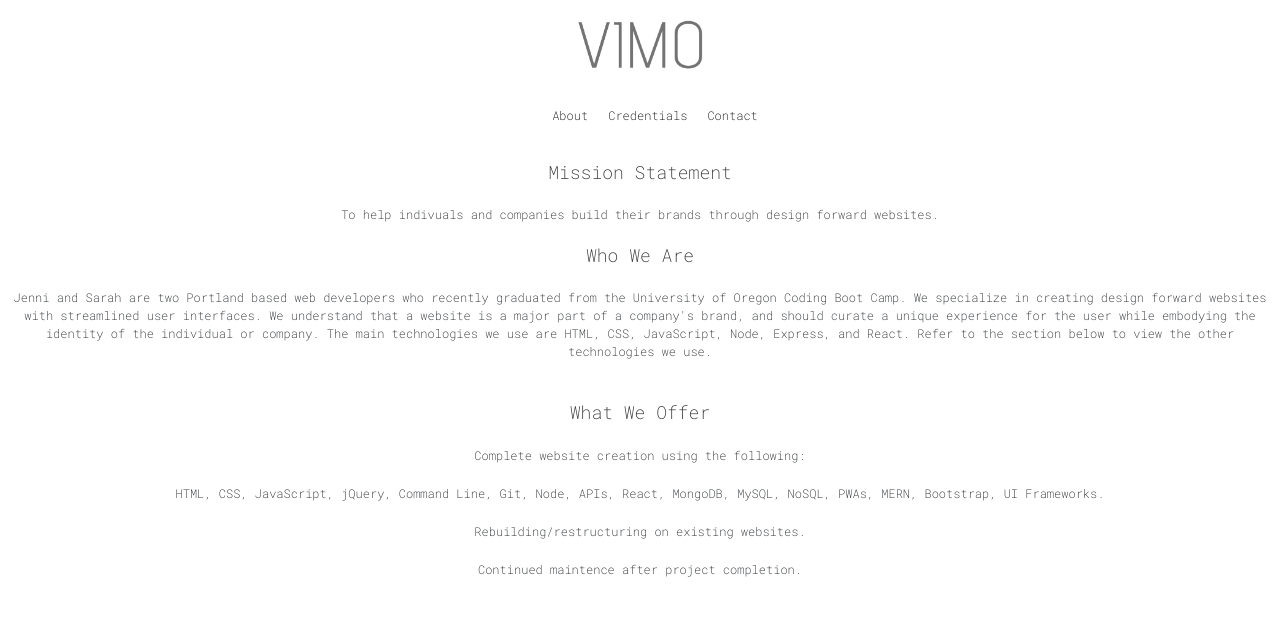
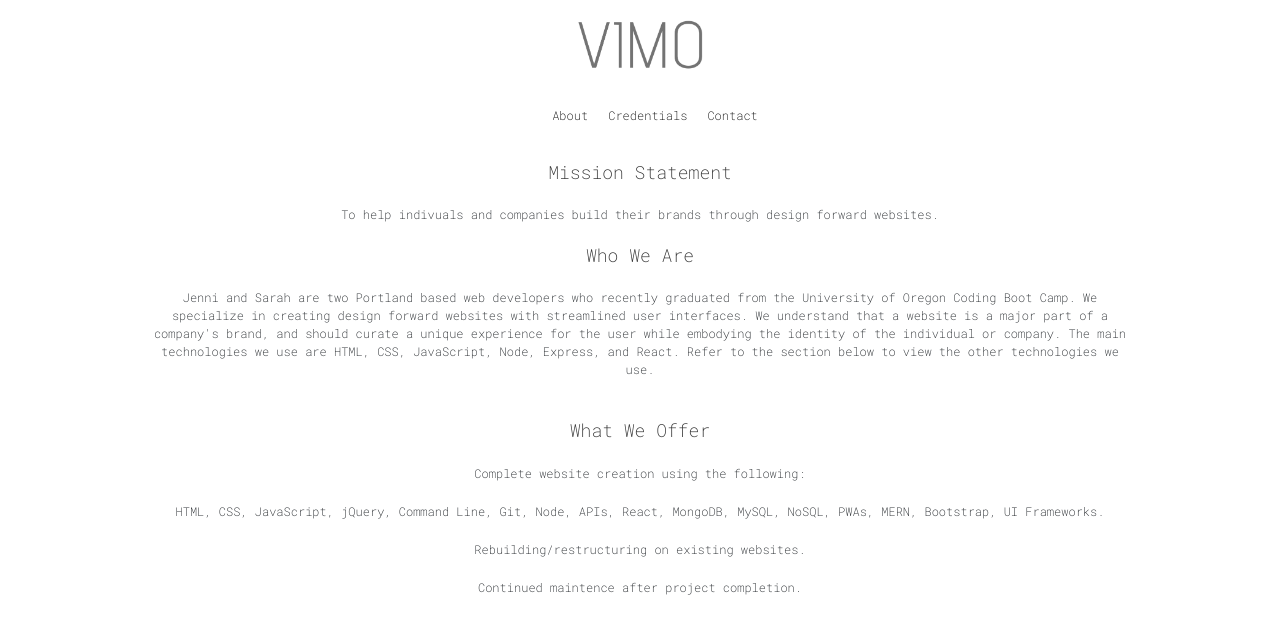
Before and after one commit to svivoli/Vimo, a React (Create React App) app in the folder client/: page / in a window 1280 px wide. Shown: the top 634 px of the page. Built offline with nearby package versions, Linux system fonts and the light colour scheme.

Commit message:
about margins

```diff
--- a/client/src/components/About/style.css
+++ b/client/src/components/About/style.css
@@ -1,4 +1,5 @@
 .about {
+    margin: 0 150px 0 150px;
     text-align: center;
 }
 .about h3 {
```
